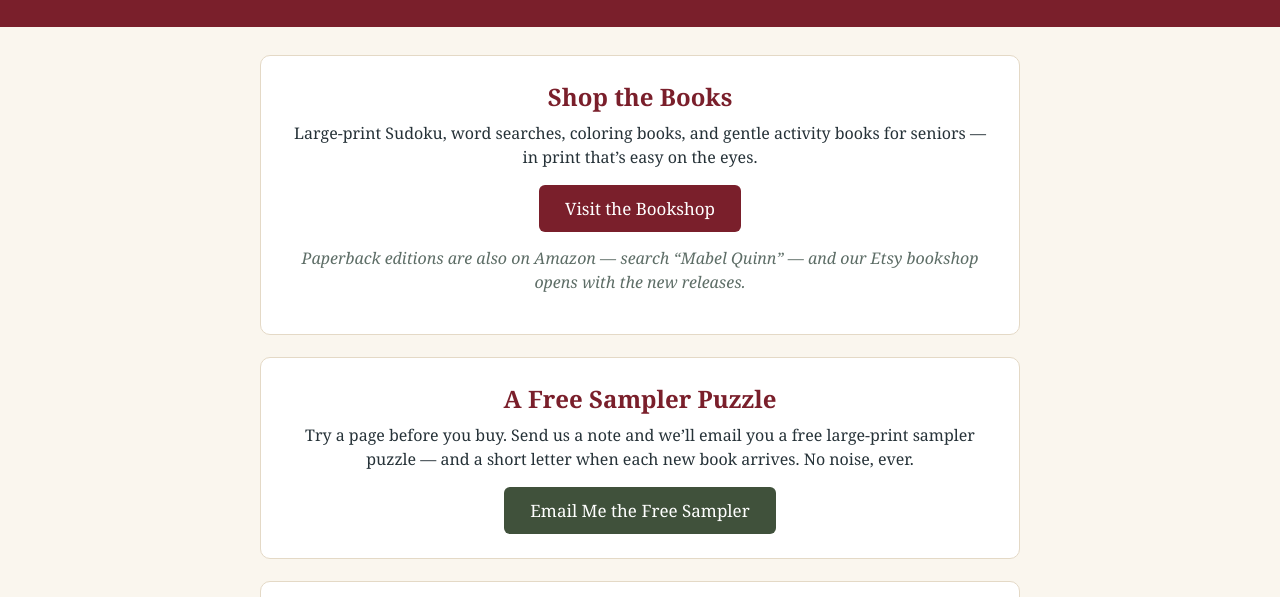
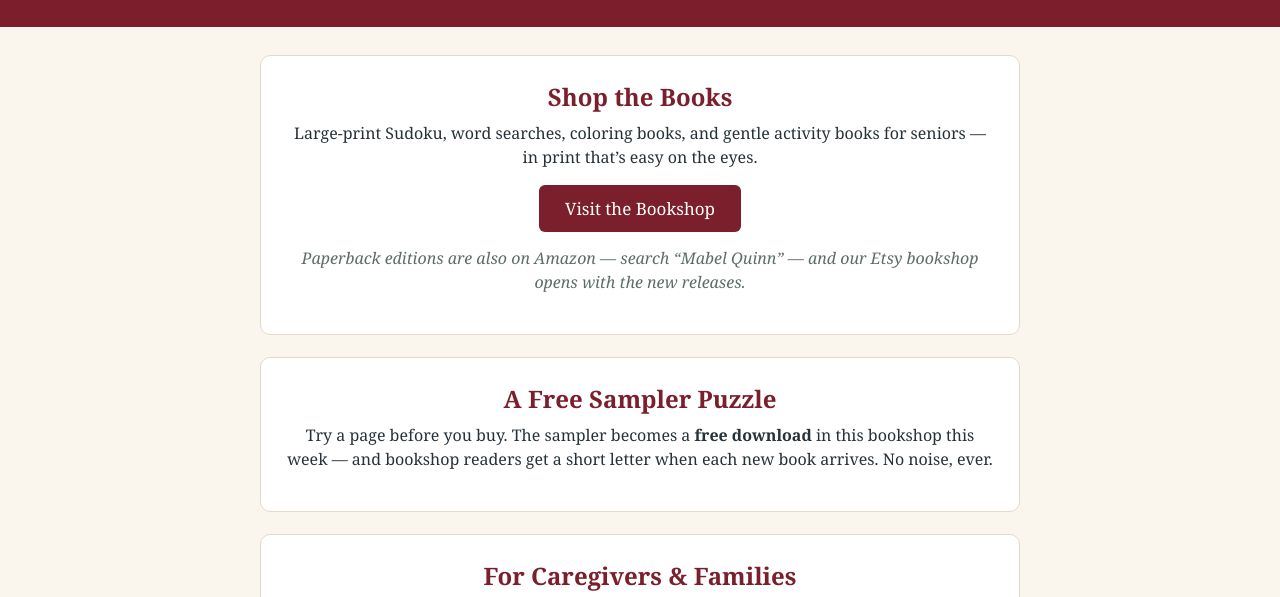
Before and after one commit to 1956-1992/mabelquinnbooks, a plain HTML site: page shop.html in a window 1280 px wide. Shown: the part 123-720 px from the top of the page. Drawn offline with Linux system fonts and the light colour scheme.

Commit message:
Add files via upload

```diff
--- a/shop.html
+++ b/shop.html
@@ -35,8 +35,7 @@
 
   <div class="card">
     <h2>A Free Sampler Puzzle</h2>
-    <p>Try a page before you buy. Send us a note and we&rsquo;ll email you a free large-print sampler puzzle — and a short letter when each new book arrives. No noise, ever.</p>
-    <a class="btn alt" href="mailto:hello@mabelquinnbooks.com?subject=Free%20sampler%20puzzle">Email Me the Free Sampler</a>
+<p>Try a page before you buy. The sampler becomes a <strong>free download</strong> in this bookshop this week — and bookshop readers get a short letter when each new book arrives. No noise, ever.</p>
   </div>
 
   <div class="card">
```
